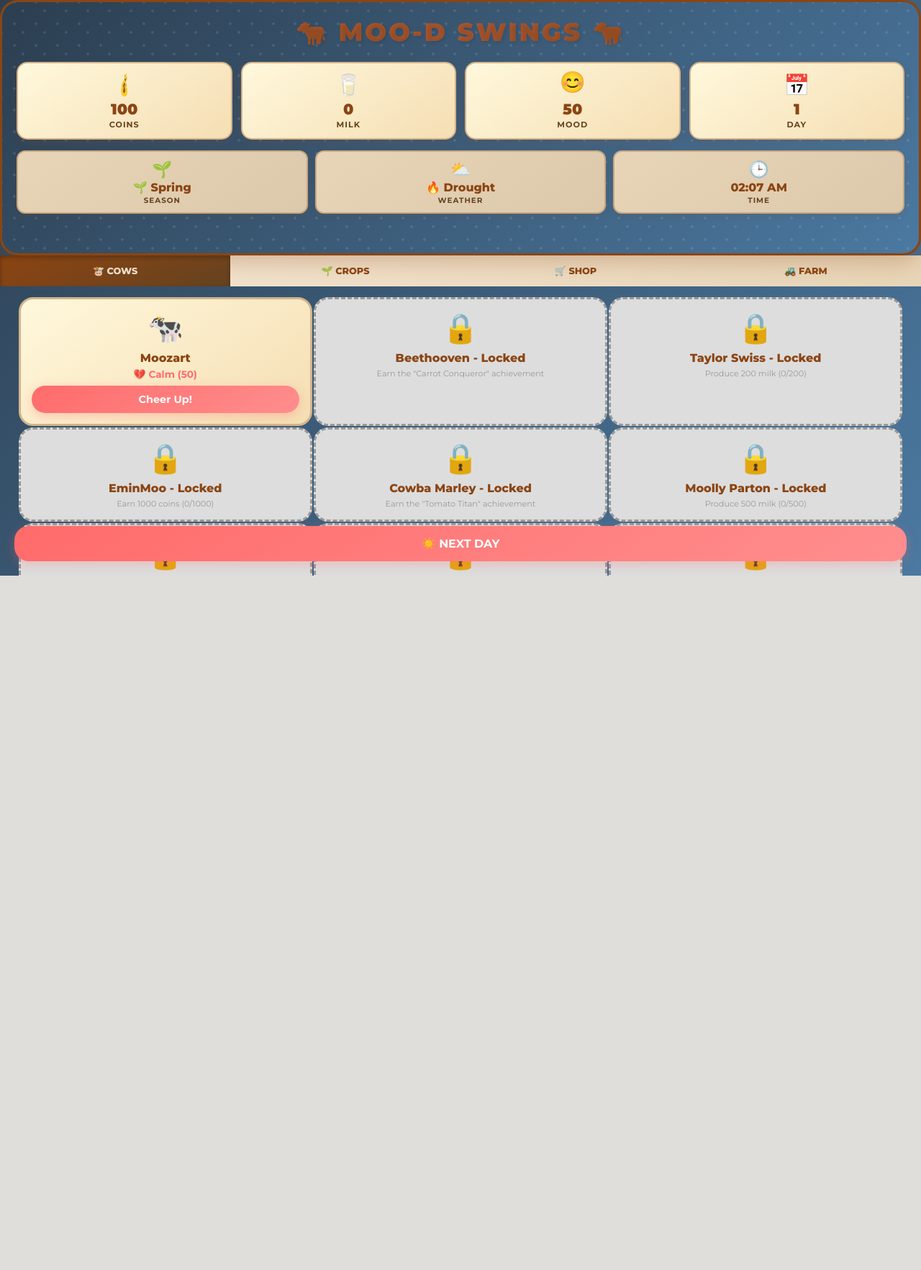
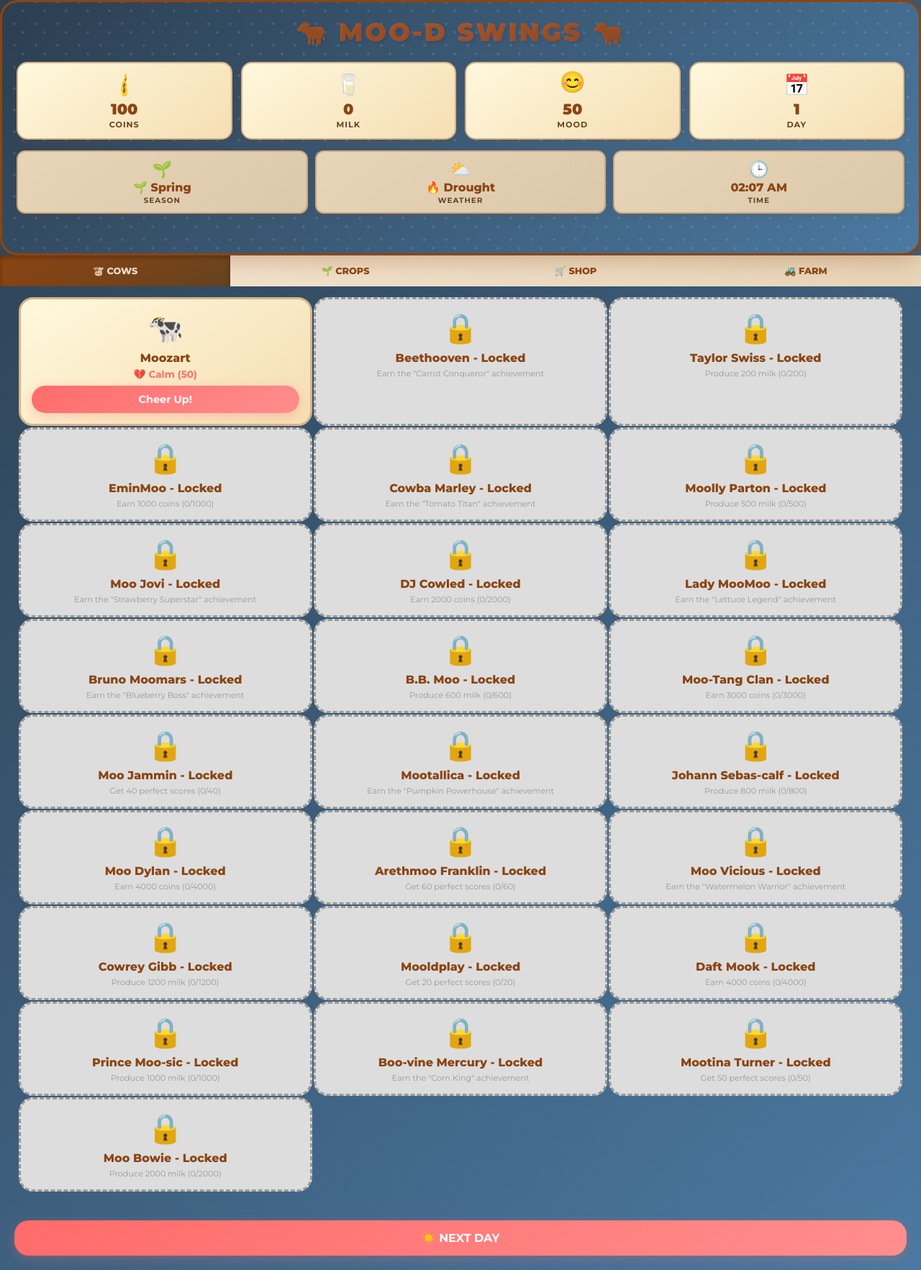
Before and after one commit to brentjlaf/moodswings, a PHP site: page / in a window 1280 px wide. Shown: the whole page at 72% size. Before the commit the page ends 800 px from the top, so only its background shows below. Run offline with PHP 8.4, Linux system fonts and the light colour scheme.

Commit message:
Allow page scrolling by removing fixed layout

```diff
--- a/styles.css
+++ b/styles.css
@@ -13,21 +13,23 @@
 body {
     font-family: 'Montserrat', sans-serif;
     background: linear-gradient(135deg, #E6A853 0%, #D4941E 100%);
-    height: 100vh;
-    overflow: hidden;
-    position: fixed;
+    min-height: 100vh;
+    overflow-x: hidden;
+    overflow-y: auto;
+    position: static;
     width: 100%;
     touch-action: manipulation;
 }
 
 .mobile-container {
-    height: 100vh;
+    min-height: 100vh;
     display: flex;
     flex-direction: column;
     position: relative;
-    overflow: hidden;
+    overflow-x: hidden;
+    overflow-y: visible;
     max-width: 100%;
-    margin: 0 auto
+    margin: 0 auto;
 }
 
 .game-header {
@@ -214,7 +216,6 @@ body {
 
 .main-content {
     flex: 1;
-    overflow-y: auto;
     padding: 0px;
     -webkit-overflow-scrolling: touch;
 }
@@ -622,12 +623,8 @@ body {
 
 /* Next Day button at the bottom */
 .next-day-bar {
-    position: fixed;
-    bottom: 20px;
-    left: 50%;
-    transform: translateX(-50%);
+    margin: 20px auto;
     width: calc(100% - 40px);
-    z-index: 200;
 }
 
 .next-day-bar .action-btn {
@@ -1134,15 +1131,16 @@ body {
 
 /* Prevent iOS bounce scrolling but allow vertical scroll */
 html {
-    height: 100%;
-    overflow: hidden;
+    min-height: 100%;
+    overflow-x: hidden;
 }
 
 body {
-    height: 100vh;
-    width: 100vw;
-    overflow: hidden;
-    position: fixed;
+    min-height: 100vh;
+    width: 100%;
+    overflow-x: hidden;
+    overflow-y: auto;
+    position: static;
     touch-action: pan-y;
 }
 
@@ -1150,17 +1148,11 @@ body {
 .main-content {
     -webkit-overflow-scrolling: touch;
     touch-action: pan-y;
-    height: calc(100vh - 120px);
-    overflow-y: auto;
-    overflow-x: hidden;
 }
 
 .tab-content {
     touch-action: pan-y;
-    max-height: calc(100vh - 200px);
-    overflow-y: auto;
-    /* Extra space so the fixed Next Day button doesn't cover the last items */
-    padding-bottom: 120px;
+    padding-bottom: 20px;
 }
 
 /* Enhanced visual effects */
```
